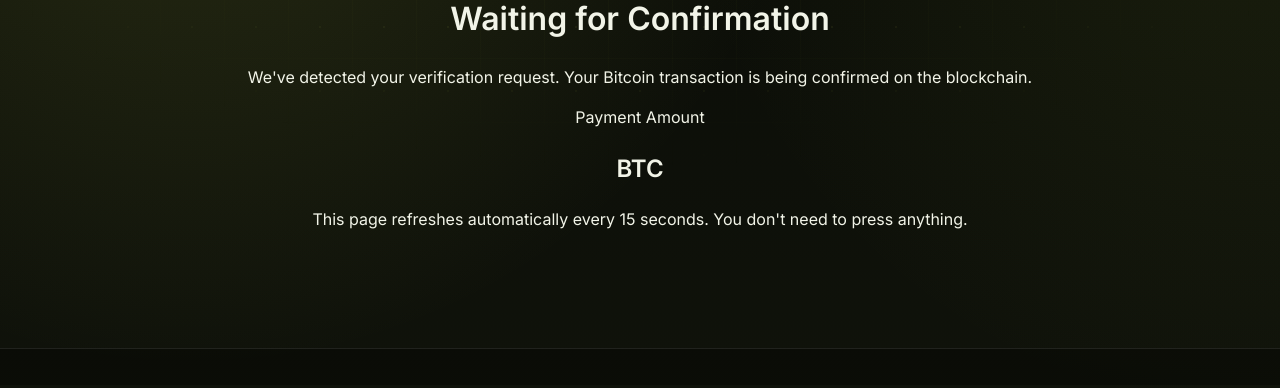
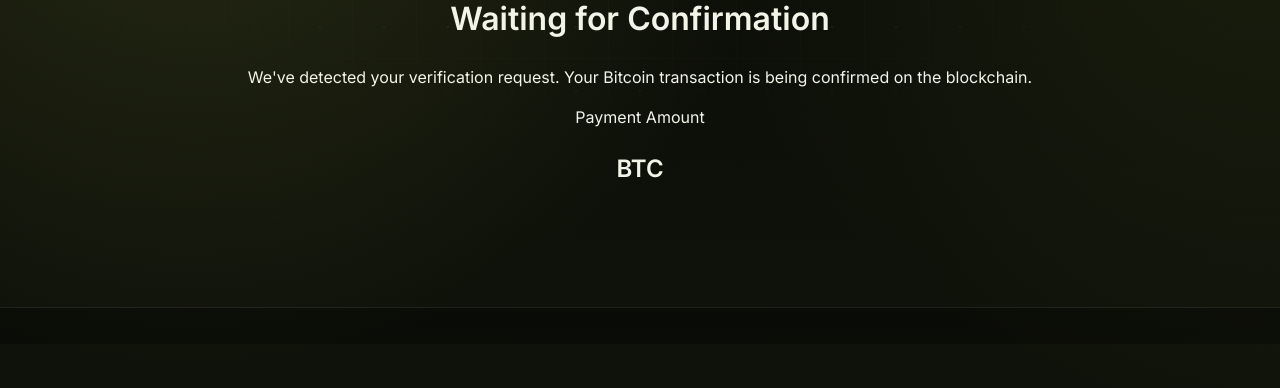
Before and after one commit to Rarejoe/ava-securities, a Flask app: template ava-recovery30/templates/payment_pending.html in a window 1280 px wide. Shown: the part 181-569 px from the top of the page. Run offline with Flask 3, Linux system fonts and the light colour scheme; the template is opened without the code that fills it, so the values that code supplies are empty; parts of the project's set-up code (start-up, migrations or seed data) failed here and were passed over.

Commit message:
Remove auto-refresh message from payment pending page
Removed automatic refresh note from payment_pending.html

```diff
--- a/ava-recovery30/templates/payment_pending.html
+++ b/ava-recovery30/templates/payment_pending.html
@@ -22,8 +22,6 @@
     </div>
 
     <p class="checkout-note">
-      This page refreshes automatically every 15 seconds.
-      You don't need to press anything.
     </p>
 
   </div>
```
